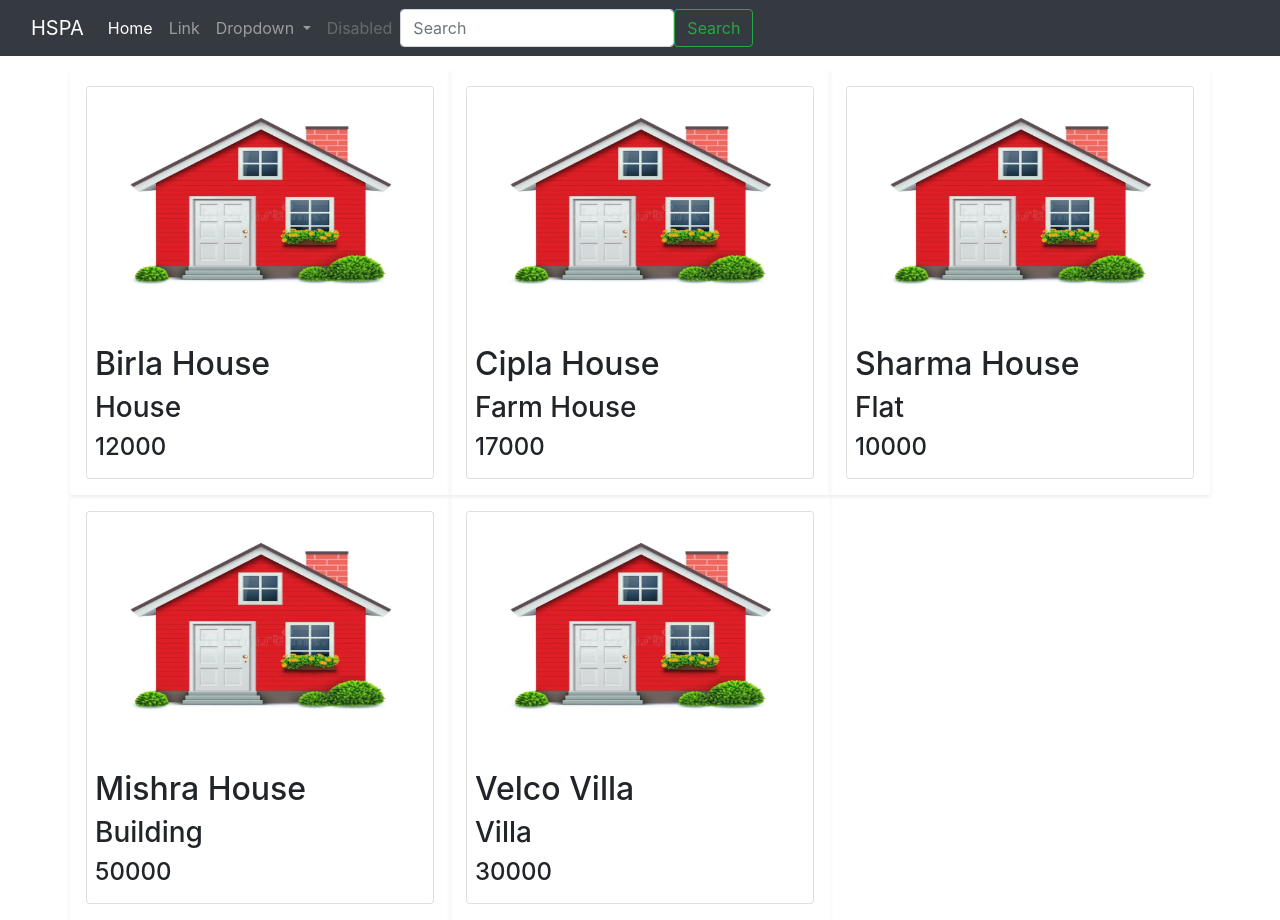
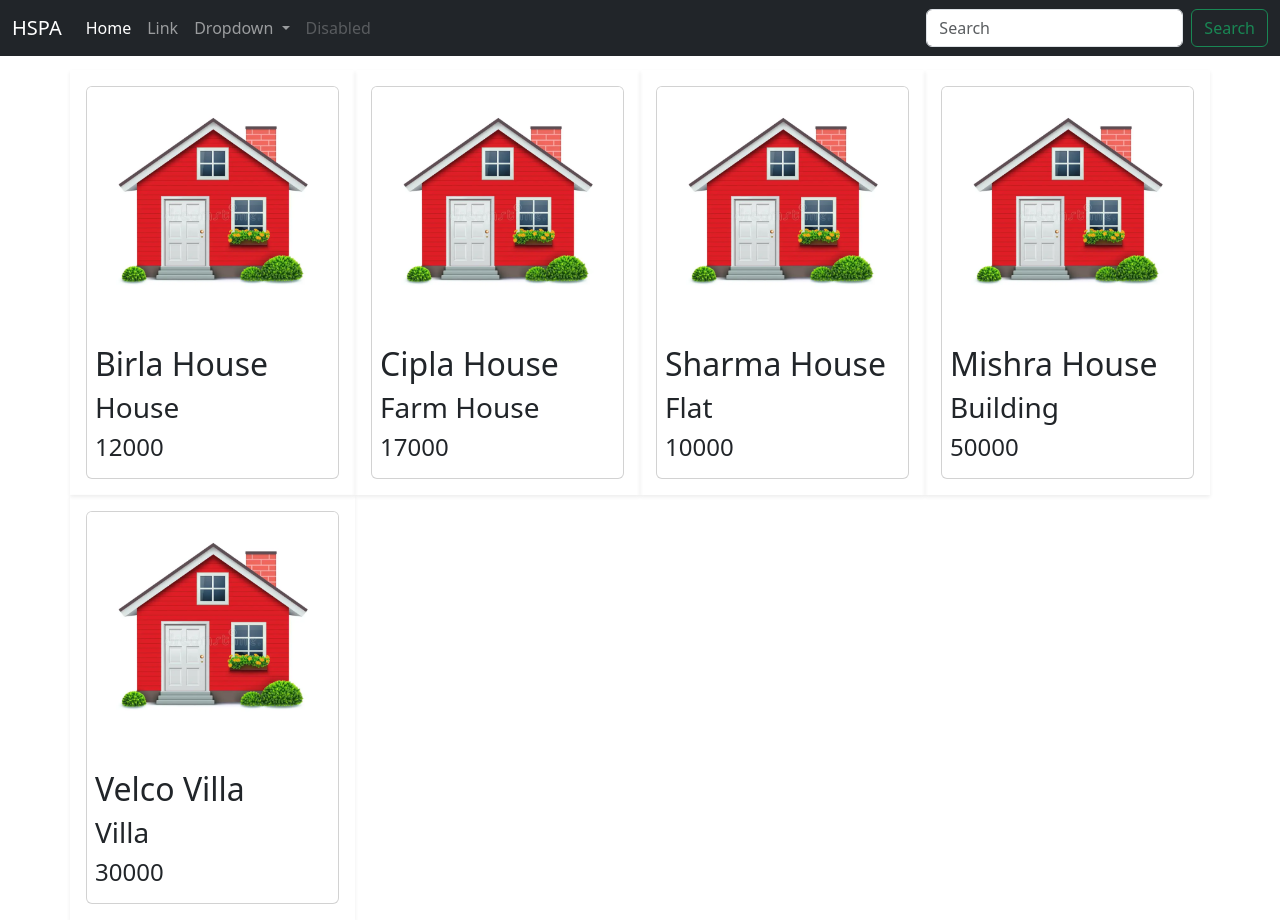
Before and after one commit to Upvk/HSPA-Project, an Angular app in the folder Frontend/: page / in a window 1280 px wide. Built offline with nearby package versions, Linux system fonts and the light colour scheme.

Commit message:
Added Json File and http get request

```diff
--- a/Frontend/package.json
+++ b/Frontend/package.json
@@ -18,7 +18,7 @@
     "@angular/platform-browser": "^19.0.0",
     "@angular/platform-browser-dynamic": "^19.0.0",
     "@angular/router": "^19.0.0",
-    "bootstrap": "^4.4.1",
+    "bootstrap": "^5.3.3",
     "rxjs": "~7.8.0",
     "tslib": "^2.3.0",
     "zone.js": "~0.15.0"
--- /dev/null
+++ b/Frontend/public/data/properties.Json
@@ -0,0 +1,32 @@
+[
+    {
+      "Id":1,
+      "Name": "Birla House",
+      "Type":"House",
+      "Price":12000
+    },
+    {
+      "Id":2,
+      "Name": "Cipla House",
+      "Type":"Farm House",
+      "Price":17000
+    },
+    {
+      "Id":3,
+      "Name": "Sharma House",
+      "Type":"Flat",
+      "Price":10000
+    },
+    {
+      "Id":4,
+      "Name": "Mishra House",
+      "Type":"Building",
+      "Price":50000
+    },
+    {
+      "Id":5,
+      "Name": "Velco Villa",
+      "Type":"Villa",
+      "Price":30000
+    }
+]
--- a/Frontend/src/app/app.module.ts
+++ b/Frontend/src/app/app.module.ts
@@ -3,6 +3,8 @@ import { BrowserModule } from '@angular/platform-browser';
 import { AppComponent } from './app.component';
 import { PropertyModule } from './property/property.module';
 import { NavBarComponent } from './nav-bar/nav-bar.component';
+//import { HttpClientModule } from '@angular/common/http'
+import { provideHttpClient, withInterceptorsFromDi } from '@angular/common/http';
 
 @NgModule({
   declarations: [
@@ -10,7 +12,7 @@ import { NavBarComponent } from './nav-bar/nav-bar.component';
     NavBarComponent
    ],
   imports: [BrowserModule , PropertyModule],
-  providers: [],
+  providers: [provideHttpClient(withInterceptorsFromDi())],
   bootstrap: [AppComponent]
 })
 export class AppModule {}
--- a/Frontend/src/app/property/property-card/property-card.component.html
+++ b/Frontend/src/app/property/property-card/property-card.component.html
@@ -5,8 +5,8 @@
 
 
             <ul class="list-inline text-center card-member-icons animate">
-                <li class="list-inline-item"> <button class="btn btn-primary"> C </button> </li>
-                <li class="list-inline-item"> <button class="btn btn-primary"> E </button> </li>
+                <li class="list-inline-item"> <button class="btn btn-primary"> <i class="fa-regular fa-pen-to-square"></i> </button> </li>
+                <li class="list-inline-item"> <button class="btn btn-primary"> <i class="fa-regular fa-address-book"></i> </button> </li>
             </ul>
         </div>
 
--- a/Frontend/src/app/property/property-list/property-list.component.html
+++ b/Frontend/src/app/property/property-list/property-list.component.html
@@ -1,6 +1,6 @@
 
 <div class="row" >
-    <div *ngFor="let property of properties" class="shadow-sm col-sm-4 p-3">
+    <div *ngFor="let property of properties" class="shadow-sm col-sm-3 p-3">
         <app-property-card [property]="property"></app-property-card>
     </div>
 </div>
--- a/Frontend/src/app/property/property-list/property-list.component.ts
+++ b/Frontend/src/app/property/property-list/property-list.component.ts
@@ -1,4 +1,5 @@
-import { Component } from '@angular/core';
+import { HttpClient } from '@angular/common/http';
+import { Component, OnInit } from '@angular/core';
 
 @Component({
   selector: 'app-property-list',
@@ -6,39 +7,21 @@ import { Component } from '@angular/core';
   templateUrl: './property-list.component.html',
   styleUrl: './property-list.component.css'
 })
-export class PropertyListComponent {
+export class PropertyListComponent implements OnInit {
 
-  properties: Array<any> =
-  [
-    {
-      "Id":1,
-      "Name": "Birla House",
-      "Type":"House",
-      "Price":12000
-    },
-    {
-      "Id":2,
-      "Name": "Cipla House",
-      "Type":"Farm House",
-      "Price":17000
-    },
-    {
-      "Id":3,
-      "Name": "Sharma House",
-      "Type":"Flat",
-      "Price":10000
-    },
-    {
-      "Id":4,
-      "Name": "Mishra House",
-      "Type":"Building",
-      "Price":50000
-    },
-    {
-      "Id":5,
-      "Name": "Velco Villa",
-      "Type":"Villa",
-      "Price":30000
-    }
-  ]
+  properties: any;
+
+  constructor(private http:HttpClient){};
+
+  ngOnInit(): void
+  {
+    this.http.get('data/properties.Json').subscribe
+    (
+      data=>
+      {
+        this.properties = data;
+        console.log(data);
+      }
+    )
+  }
 }
--- a/Frontend/src/index.html
+++ b/Frontend/src/index.html
@@ -1,6 +1,7 @@
 <!doctype html>
 <html lang="en">
 <head>
+  <script src="https://kit.fontawesome.com/a18cef584f.js" crossorigin="anonymous"></script>
   <meta charset="utf-8">
   <title>MyFirstApp</title>
   <base href="/">
```
Also changed, not shown: 1 other file (tests, documents, lock files or other folders).
